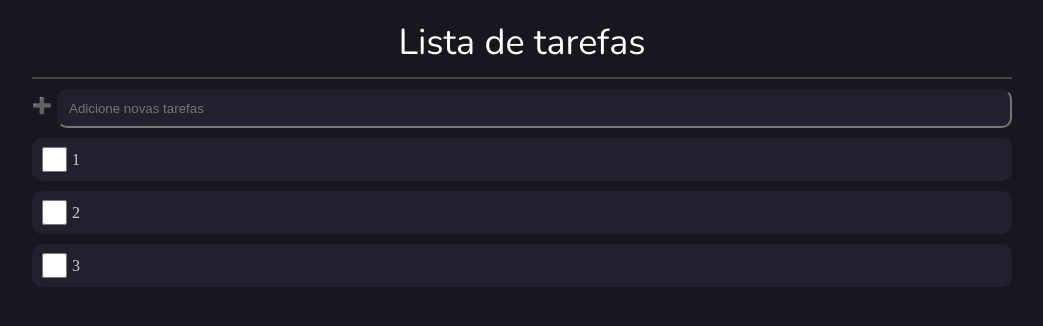
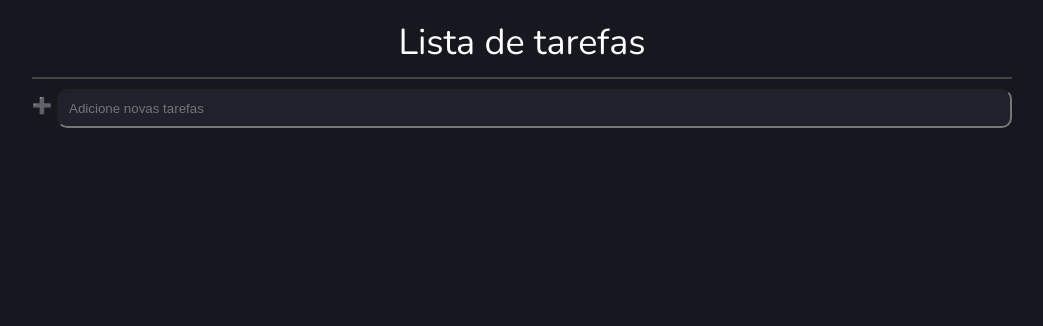
Before and after one commit to furquin/todo-list, a React (Create React App) app: page / in a window 1280 px wide. Shown: the top 326 px of the page, without its empty margins (118-1161 px from the left). Built offline with nearby package versions, Linux system fonts and the light colour scheme.

Commit message:
cria funçao para adicionar tarefa

```diff
--- a/src/App.js
+++ b/src/App.js
@@ -8,23 +8,56 @@ import InputList from'./components/InputList/InputList'
 
 export default class App extends Component {
 
+    constructor () {
+        super();
+
+        this.state = {
+            inputText:'',
+            todoList:[]
+        }
+    }
+
+    inputTodoList = ({target: {value}}) => {
+        this.setState({inputText: value })
+
+    }
+
+    onClick = (taskName) => {
+        const inputText = this.state.inputText
+            if(inputText !== '') {
+
+                let newList = this.state.todoList
+                newList.push(this.state.inputText)
+                this.setState({todoList: newList})
+                this.setState({inputText:''})
+
+            }
+
+    }
 
 
   render() {
-
-    const list = [1,2,3]
+    const { inputText, todoList } = this.state
+    const {onClick, inputTodoList} = this
 
 
     return (
 
+
        <div>
             <main className='todo-area'>
 
-            <Header />
+            <Header
+            />
 
-            <InputList />
+            <InputList
+            inputText={inputText}
+            inputTodoList={inputTodoList}
+            onClick={onClick}
 
-            {list.map((item, index) =>
+            />
+
+            {todoList.map((item, index) =>
                 <Todolist
                 item={item}
                 key={index}
```
